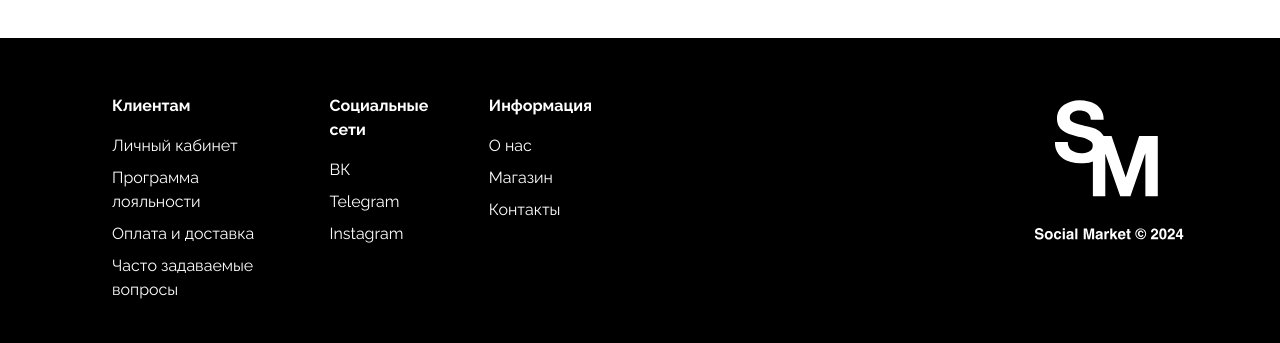
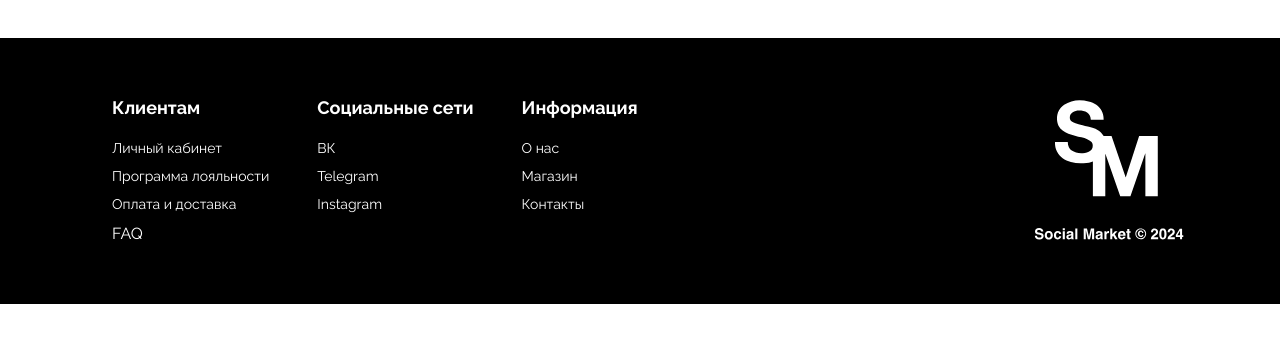
Before and after one commit to GEREGUR/social-market-frontend, a React (Vite) app: page / in a window 1280 px wide. Shown: the part 1695-2038 px from the top of the page. After the commit the page ends 1999 px from the top, so only its background shows below. Built offline with nearby package versions, Linux system fonts and the light colour scheme.

Commit message:
допилил форму регистрации

```diff
--- a/package.json
+++ b/package.json
@@ -10,6 +10,7 @@
     "preview": "vite preview"
   },
   "dependencies": {
+    "@clerk/clerk-react": "^4.30.3",
     "@tanstack/react-query": "^5.17.19",
     "alpinejs": "^3.13.5",
     "axios": "^1.6.7",
--- a/src/components/header/Header.jsx
+++ b/src/components/header/Header.jsx
@@ -4,12 +4,14 @@ import { logo } from '../../assets';
 
 function Header() {
   return (
-    <div className='py-2 top-0 flex justify-between fixed w-full z-10 bg-white border-b-2 border-dotted border-black'>
+    <div className='py-2 px-4 top-0 flex justify-between items-center fixed w-full z-10 bg-white border-b-2 border-dotted border-black'>
       <a href="/">
         <img src={logo} alt="sm-logo" className='w-24 h-11 sm:w-48 sm:h-16' />
       </a>
-      <NavDesktop />
-      <NavMobile />
+      <div className="flex">
+        <NavMobile />
+        <NavDesktop />
+      </div>
     </div>
   );
 }
--- a/src/components/home/home-components/Footer.jsx
+++ b/src/components/home/home-components/Footer.jsx
@@ -2,35 +2,35 @@ import { smcopy } from "../../../assets";
 
 const Footer = () => {
   return (
-    <footer className="sm:w-full bg-black sm:h-80 text-white flex flex-col sm:flex-row justify-between">
+    <footer className="sm:w-full bg-black  text-white flex flex-col sm:flex-row justify-between">
       {/* Left Section */}
-      <div className="flex flex-col sm:flex-row w-full sm:w-2/5 p-4 sm:ml-24 mt-4">
+      <div className="flex flex-col sm:flex-row w-full sm:w-2/4 p-4 sm:ml-24 mt-4">
         {/* Section "Customers" */}
         <div className="mb-8 sm:mb-0 sm:mr-12">
-          <h3 className="mt-6 font-bold mb-4">Клиентам</h3>
+          <h3 className="mt-6 font-bold mb-4 text-lg">Клиентам</h3>
           <ul>
-            <li className="pb-2">Личный кабинет</li>
-            <li className="pb-2">Программа лояльности</li>
-            <li className="pb-2">Оплата и доставка</li>
-            <li>Часто задаваемые вопросы</li>
+            <li className="pb-2 text-sm">Личный кабинет</li>
+            <li className="pb-2 text-sm">Программа лояльности</li>
+            <li className="pb-2 text-sm">Оплата и доставка</li>
+            <li>FAQ</li>
           </ul>
         </div>
         {/* Section "Social Networks" */}
-        <div className="mb-8 sm:mb-0 sm:mr-12">
+        <div className="mb-8 sm:mb-0 sm:mr-12 text-lg">
           <h3 className="mt-6 font-bold mb-4">Социальные сети</h3>
           <ul>
-            <li className="pb-2">ВК</li>
-            <li className="pb-2">Telegram</li>
-            <li className="pb-2">Instagram</li>
+            <li className="pb-2 text-sm">ВК</li>
+            <li className="pb-2 text-sm">Telegram</li>
+            <li className="pb-2 text-sm">Instagram</li>
           </ul>
         </div>
         {/* Section "Information" */}
-        <div>
+        <div className="mb-8 sm:mb-0 sm:mr-12 text-lg">
           <h3 className="mt-6 font-bold mb-4">Информация</h3>
           <ul>
-            <li className="pb-2">О нас</li>
-            <li className="pb-2">Магазин</li>
-            <li className="pb-2">Контакты</li>
+            <li className="pb-2 text-sm">О нас</li>
+            <li className="pb-2 text-sm">Магазин</li>
+            <li className="pb-2 text-sm">Контакты</li>
           </ul>
         </div>
       </div>
--- a/src/components/login/LoginSignup.jsx
+++ /dev/null
@@ -1,36 +0,0 @@
-import { useState } from "react"
-import { logo } from "../../assets"
-
-const LoginSignup = () => {
-    const [action, setAction] = useState("Регистрация");
-
-    return (
-    <div className="flex flex-col sm:w-[600px] m-auto mt-52 pb-8 border-black border-4">
-        <div className="flex flex-col items-start gap-2 w-full ml-28 mt-14 ">
-            <div className='text-black text-4xl font-bold'>{action}</div>
-            <div></div>
-        </div>
-        <div className='mt-14 flex flex-col gap-6'>  {/*input*/}
-            {action==='Войти'?<div></div>:<div className="flex items-center m-auto w-96 h-20 bg-slate-100">
-                <img src={logo} alt="" className="m-0 w-10 h-10 mx-7"/>
-                {action==='Войти'?<div></div>:<input type="text" className='h-12 w-96 bg-transparent outline-none text-xl' placeholder="Name"/>}
-            </div>}
-            <div className="flex items-center m-auto w-96 h-20 bg-slate-100">
-                <img src={logo} alt="" className="m-0 w-10 h-10 mx-7"/>
-                <input type="email" className='h-12 w-96 bg-transparent outline-none text-xl' placeholder="Email"/>
-            </div>
-            <div className="flex items-center m-auto w-96 h-20 bg-slate-100">
-                <img src={logo} alt="" className="m-0 w-10 h-10 mx-7"/>
-                <input type="password" className='h-12 w-96 bg-transparent outline-none text-xl' placeholder="Password"/>
-            </div>
-        </div>
-        {action==='Регистрация'?<div className="ml-26 mt-12 mb-8 "></div>:<div className='ml-24 mt-7 mb-8 text-lg '>Забыли <span className='text-red-600 cursor-pointer'>пароль</span></div> }
-        <div className="flex gap-8 ml-16 mb-auto ">
-            <div className={action==='Регистрация'?'bg-slate-200 flex justify-center items-center w-56 h-16 text-lg font-bold cursor-pointer':"flex justify-center items-center w-56 h-16 bg-black text-white text-lg font-bold  cursor-pointer"} onClick={() => {setAction('Регистрация')}}>Регистрация</div>  {/*submit*/}
-            <div className={action==='Войти'?'bg-slate-200 flex justify-center items-center w-56 h-16 text-lg font-bold  cursor-pointer':" text-white flex justify-center items-center w-56 h-16 bg-black text-lg font-bold  cursor-pointer"} onClick={() => {setAction('Войти')}}>Войти</div>
-        </div>
-    </div>
-  )
-}
-
-export default LoginSignup
--- a/src/main.jsx
+++ b/src/main.jsx
@@ -4,6 +4,7 @@ import App from './App.jsx'
 import './index.css'
 import { BrowserRouter } from 'react-router-dom'
 import { QueryClient, QueryClientProvider} from '@tanstack/react-query'
+
 
 const queryClient = new QueryClient();
 
--- a/src/pages/SignUpScreen.jsx
+++ b/src/pages/SignUpScreen.jsx
@@ -1,7 +1,13 @@
-import LoginSignup from "../components/login/LoginSignup";
+import LoginSignup from "../components/login/LoginForm";
 
 function SignUpScreen() {
-    return <LoginSignup />
+  return (
+    <div className='w-full flex justify-center items-center min-h-screen'>
+      <div>
+        <LoginSignup />
+      </div>
+    </div>
+  );
 }
 
 export default SignUpScreen;
```
Also changed, not shown: 1 other file (tests, documents, lock files or other folders).
